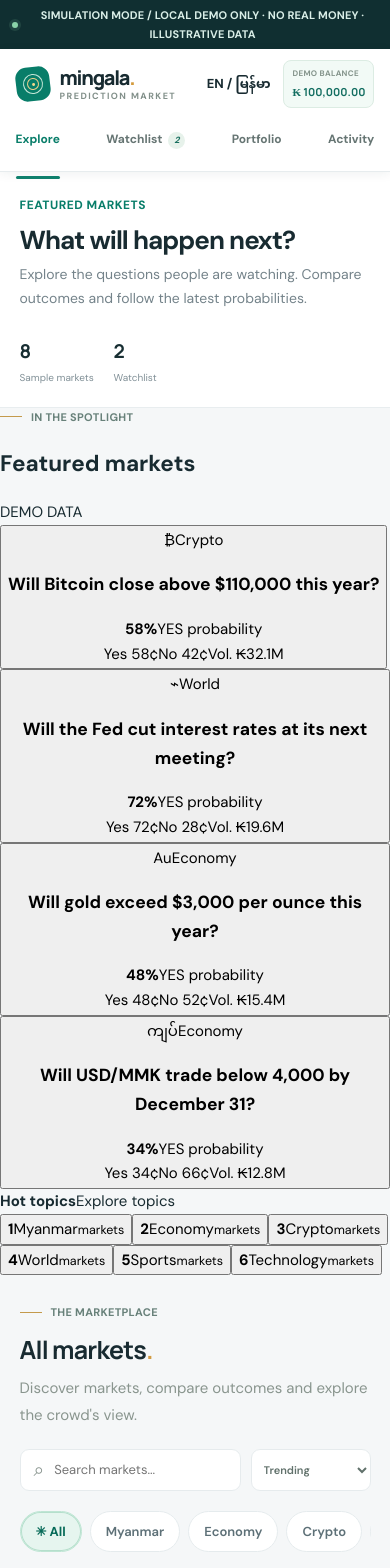
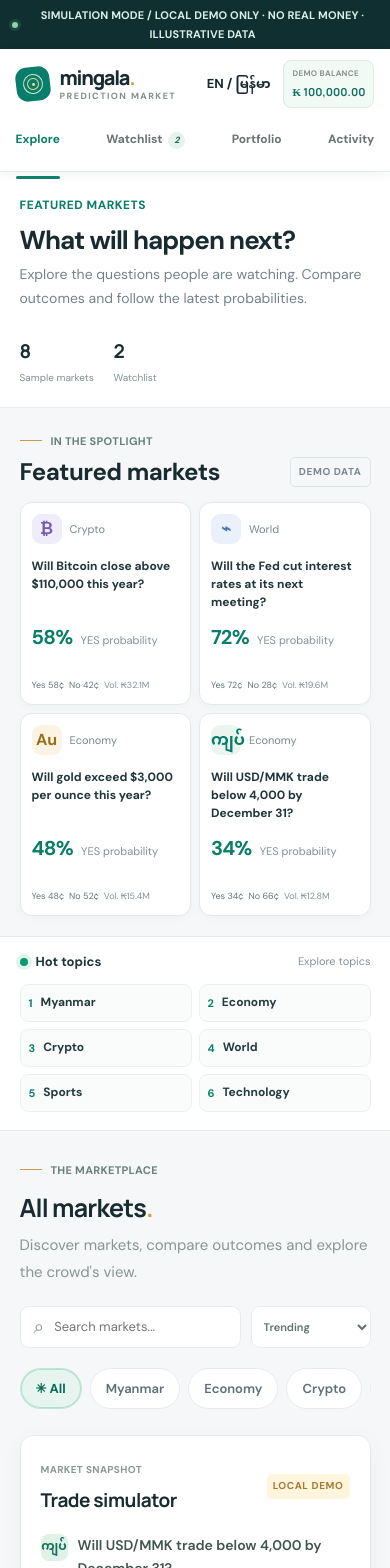
Before and after one commit to 0xmingalaba/khanthman0, a Next.js app: page /en in a window 390 px wide. Shown: the top 1568 px of the page. Built offline with nearby package versions, Linux system fonts and the light colour scheme.

Commit message:
Style featured market discovery and compact responsive market grid

```diff
--- a/app/globals.css
+++ b/app/globals.css
@@ -302,3 +302,95 @@ button:disabled{cursor:not-allowed;opacity:.55}
 @media(prefers-reduced-motion:reduce){
   *,*::before,*::after{scroll-behavior:auto!important;animation-duration:.01ms!important;animation-iteration-count:1!important;transition-duration:.01ms!important}
 }
+
+
+/* Homepage discovery pass: featured markets, hot topics and compact multi-column cards. */
+.featured-section{padding:28px clamp(18px,5vw,76px) 24px;background:#f5f7f8;max-width:1700px;margin:0 auto}
+.featured-heading{display:flex;justify-content:space-between;align-items:flex-end;margin-bottom:15px}
+.featured-heading h2{font-size:24px;line-height:1.3;letter-spacing:-.5px;margin:6px 0 0;color:#182b31}
+.featured-count{font-size:10px;letter-spacing:.6px;font-weight:800;color:#78888d;border:1px solid #dce4e6;border-radius:5px;padding:6px 8px}
+.featured-grid{display:grid;grid-template-columns:repeat(4,minmax(0,1fr));gap:13px}
+.featured-card{appearance:none;text-align:left;display:flex;flex-direction:column;min-width:0;min-height:205px;padding:16px;border:1px solid #e2e9eb;border-radius:12px;background:#fff;color:#24383d;cursor:pointer;box-shadow:0 2px 8px #1b353b08;transition:transform .16s ease,border-color .16s ease,box-shadow .16s ease}
+.featured-card:hover{transform:translateY(-2px);border-color:#a9d8c8;box-shadow:0 8px 22px #1b353b12}
+.featured-card:focus-visible{outline:3px solid #7bc6ad;outline-offset:3px}
+.featured-card-top{display:flex;align-items:center;gap:8px;color:#78888d;font-size:11px}
+.featured-symbol{width:30px;height:30px;display:grid;place-items:center;border-radius:9px;background:#eaf5f0;color:#087d69;font-size:16px;font-weight:800}
+.featured-tone-gold .featured-symbol{background:#fbf4e5;color:#9a6d16}
+.featured-tone-violet .featured-symbol{background:#f0edfa;color:#7259aa}
+.featured-tone-blue .featured-symbol{background:#eaf1fa;color:#4b76aa}
+.featured-tone-coral .featured-symbol{background:#fff0ec;color:#b35f4b}
+.featured-card h3{font-size:14px;line-height:1.5;margin:13px 0 10px;min-height:42px;font-weight:750;color:#20363b}
+.featured-probability{display:flex;align-items:baseline;gap:8px;margin-top:auto}
+.featured-probability strong{font-size:23px;letter-spacing:-.7px;color:#087d69}
+.featured-probability span{font-size:11px;color:#829096}
+.featured-track{height:5px;background:#edf1f2;border-radius:9px;overflow:hidden;margin:8px 0 11px}
+.featured-track span{display:block;height:100%;background:#0b9877;border-radius:9px}
+.featured-card-bottom{display:flex;align-items:center;justify-content:space-between;gap:5px;color:#64757a;font-size:10px;white-space:nowrap}
+.featured-card-bottom span:last-child{margin-left:auto;color:#839197}
+.hot-topics{max-width:1700px;margin:0 auto;padding:15px clamp(18px,5vw,76px) 20px;background:#fff;border-top:1px solid #e7edef;border-bottom:1px solid #e7edef}
+.hot-topics-title{display:flex;align-items:center;gap:8px;margin-bottom:12px;color:#20363b;font-size:13px}
+.hot-topics-title>span:last-child{margin-left:auto;font-size:11px;color:#839197}
+.hot-pulse{width:8px;height:8px;border-radius:50%;background:#0b9877;box-shadow:0 0 0 4px #e3f4ed}
+.hot-topic-list{display:grid;grid-template-columns:repeat(6,minmax(0,1fr));gap:9px}
+.hot-topic-list button{min-width:0;display:flex;align-items:center;gap:8px;text-align:left;padding:9px 10px;border:1px solid #edf0f1;border-radius:8px;background:#fafcfc;color:#253a3e;cursor:pointer}
+.hot-topic-list button:hover{background:#f0f8f4;border-color:#cde8db}
+.hot-topic-list button b{font-size:11px;color:#0b8069}
+.hot-topic-list button span{overflow:hidden;text-overflow:ellipsis;white-space:nowrap;font-size:12px;font-weight:750}
+.hot-topic-list button small{margin-left:auto;color:#96a1a5;font-size:9px;white-space:nowrap}
+.workspace{padding-top:30px}
+.workspace>.section-heading h2{font-size:25px}
+.market-layout{grid-template-columns:minmax(0,1fr) 330px;gap:18px}
+.market-grid{grid-template-columns:repeat(3,minmax(0,1fr));align-content:start;gap:11px}
+.market-card{display:flex;flex-direction:column;align-items:stretch;gap:0;padding:13px;border-radius:11px;min-height:190px;cursor:default}
+.market-card-top{display:flex;align-items:center;gap:8px}
+.market-card-top .market-symbol{width:32px;height:32px;flex:none;border-radius:9px}
+.market-category{font-size:10px}
+.watch-button{margin-left:auto;align-self:center}
+.market-card-main{display:block;flex:1;padding:10px 0 6px;cursor:pointer}
+.market-card h3{font-size:14px;line-height:1.45;min-height:41px;margin:0 0 9px;padding:0}
+.probability-line{display:flex;justify-content:space-between;align-items:center;font-size:10px;white-space:nowrap}
+.probability-line b{font-size:14px}
+.probability-track{height:5px;margin-top:6px}
+.market-outcomes{display:flex;gap:7px;margin:0 0 10px}
+.market-outcomes span{flex:1;display:flex;justify-content:space-between;gap:5px;padding:6px 8px;border-radius:6px;font-size:10px;color:#5d7475;background:#edf7f2}
+.market-outcomes .market-yes b{color:#087d69}
+.market-outcomes .market-no{background:#f2f4f6}
+.market-outcomes .market-no b{color:#68777d}
+.market-card-footer{display:flex;justify-content:space-between;gap:6px;border-top:1px solid #eff2f3;padding-top:8px;font-size:10px}
+.trade-panel{align-self:start}
+html[lang="my"] .featured-card h3{font-size:14px;line-height:1.85;min-height:52px}
+html[lang="my"] .featured-probability span{font-size:12px}
+html[lang="my"] .featured-card-bottom{font-size:10px}
+html[lang="my"] .hot-topic-list button span{font-size:13px}
+html[lang="my"] .market-card h3{font-size:14px;line-height:1.85;min-height:52px}
+html[lang="my"] .market-outcomes span{font-size:11px}
+@media(max-width:1250px){
+ .featured-grid{grid-template-columns:repeat(2,minmax(0,1fr))}
+ .market-grid{grid-template-columns:repeat(2,minmax(0,1fr))}
+ .hot-topic-list{grid-template-columns:repeat(3,minmax(0,1fr))}
+}
+@media(max-width:1000px){
+ .market-layout{grid-template-columns:minmax(0,1fr) 310px}
+ .market-grid{grid-template-columns:repeat(2,minmax(0,1fr))}
+}
+@media(max-width:820px){
+ .featured-section{padding:24px 5% 20px}
+ .hot-topics{padding:14px 5% 18px}
+ .hot-topic-list{grid-template-columns:repeat(3,minmax(0,1fr))}
+ .market-layout{grid-template-columns:1fr}
+ .market-grid{grid-template-columns:repeat(2,minmax(0,1fr))}
+}
+@media(max-width:560px){
+ .featured-grid{grid-template-columns:1fr 1fr;gap:8px}
+ .featured-card{min-height:190px;padding:11px}
+ .featured-card h3{font-size:12px;min-height:51px}
+ .featured-probability strong{font-size:20px}
+ .featured-card-bottom{font-size:9px;flex-wrap:wrap}
+ .hot-topic-list{grid-template-columns:repeat(2,minmax(0,1fr));gap:7px}
+ .hot-topic-list button{padding:8px}
+ .hot-topic-list button small{display:none}
+ .market-grid{grid-template-columns:1fr}
+ .market-card{min-height:0;padding:13px}
+ .market-card h3{min-height:0}
+ .market-card-footer{font-size:10px}
+}
```
